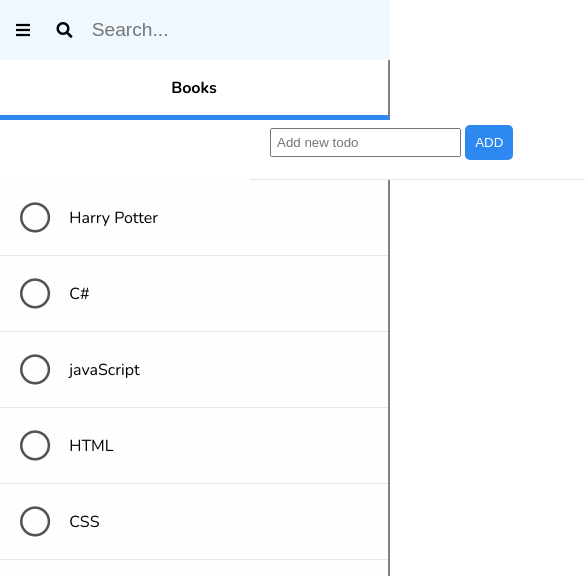
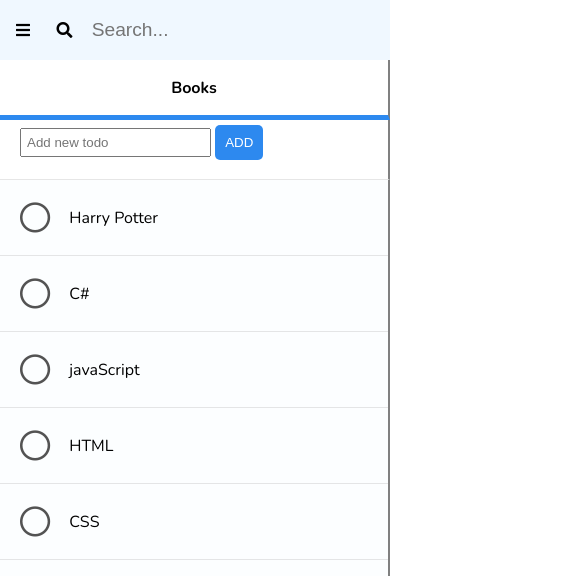
Before and after one commit to yumitgyuler/BASIC-TO-DO, a plain HTML site: page index.html in a window 390 px wide. Shown: the top 576 px of the page, 585 px wide, since content can reach past the window. Drawn offline with nearby package versions, Linux system fonts and the light colour scheme.

Commit message:
Fixet responsive bug

```diff
--- a/css/mobile.css
+++ b/css/mobile.css
@@ -1,6 +1,7 @@
 #navbar,
 #todo-list-header,
-#todo-list {
+#todo-list,
+#add-new-todo {
   left: 0;
   width: 100%;
 }
```
